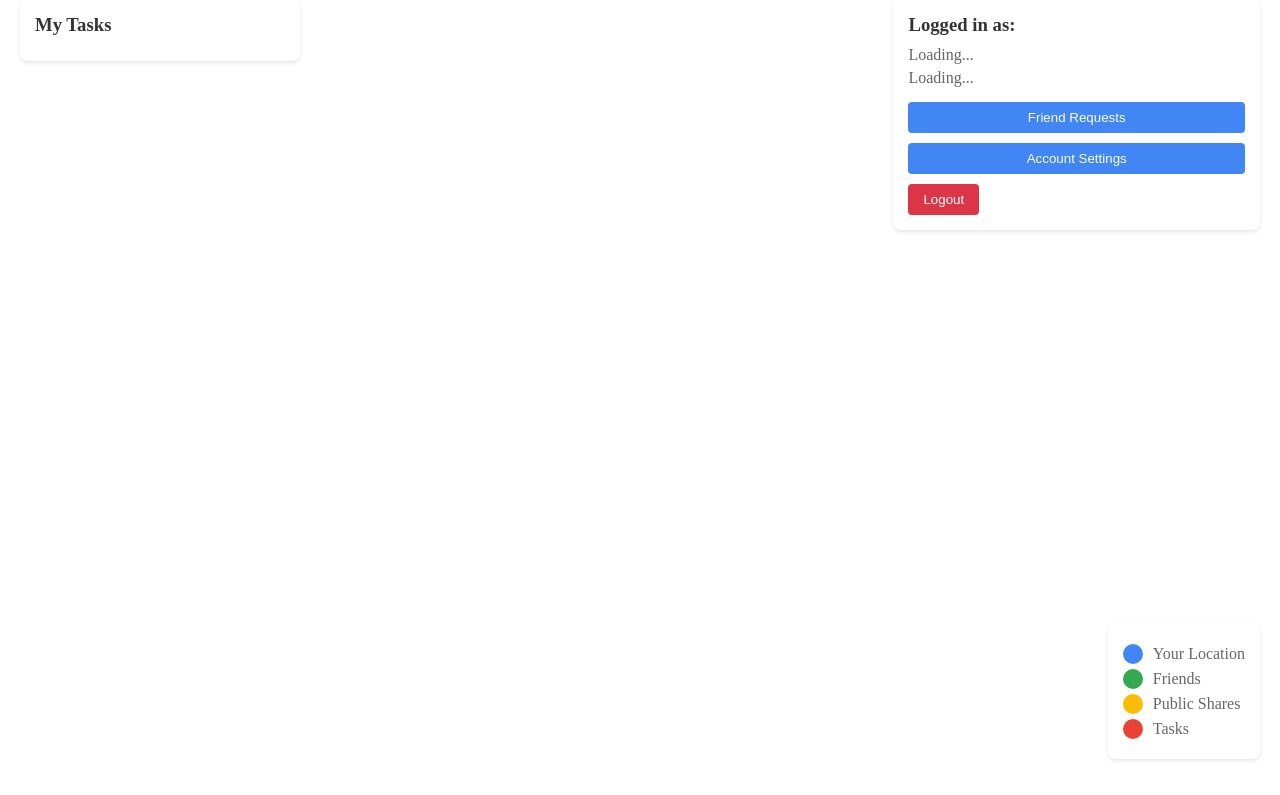
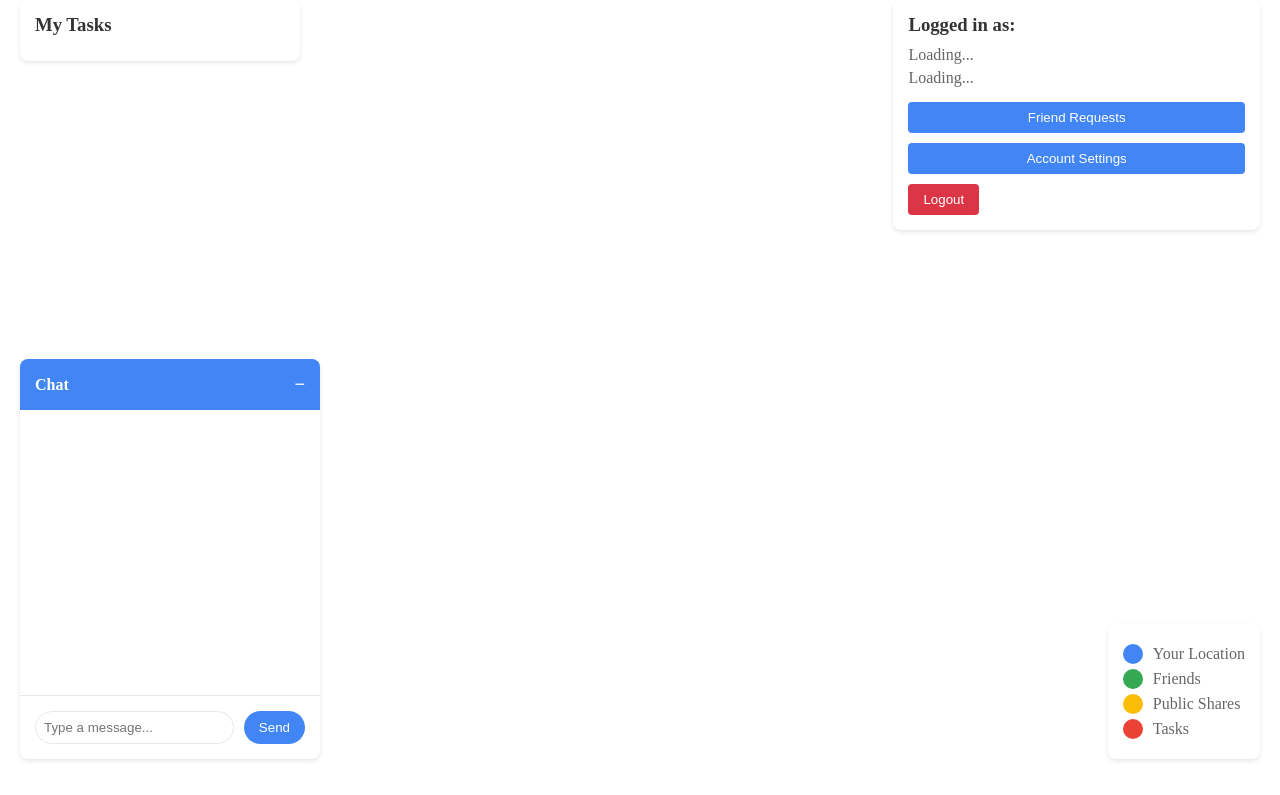
Before and after one commit to trebidav/comrade, a Django app: template comrade/comrade_core/templates/map.html in a window 1280 px wide. Shown: the part 21-816 px from the top of the page. Run offline with Django 5.2, Linux system fonts and the light colour scheme; the template is opened without the code that fills it, so the values that code supplies are empty; parts of the project's set-up code (start-up, migrations or seed data) failed here and were passed over; some libraries are stand-ins or nearby versions.

Commit message:
feat: chat on map

```diff
--- a/comrade/comrade_core/templates/map.html
+++ b/comrade/comrade_core/templates/map.html
@@ -63,6 +63,86 @@
         }
         .legend-text {
             color: #666;
+        }
+        /* Chat window styles */
+        .chat-window {
+            position: fixed;
+            left: 20px;
+            bottom: 20px;
+            width: 300px;
+            height: 400px;
+            background: white;
+            border-radius: 8px;
+            box-shadow: 0 2px 4px rgba(0, 0, 0, 0.1);
+            z-index: 1000;
+            display: flex;
+            flex-direction: column;
+        }
+        .chat-header {
+            padding: 15px;
+            background: #4285F4;
+            color: white;
+            border-radius: 8px 8px 0 0;
+            font-weight: bold;
+            display: flex;
+            justify-content: space-between;
+            align-items: center;
+        }
+        .chat-messages {
+            flex-grow: 1;
+            padding: 15px;
+            overflow-y: auto;
+            display: flex;
+            flex-direction: column;
+            gap: 10px;
+        }
+        .message {
+            padding: 8px 12px;
+            border-radius: 15px;
+            max-width: 80%;
+            word-wrap: break-word;
+        }
+        .message.sent {
+            background: #4285F4;
+            color: white;
+            align-self: flex-end;
+        }
+        .message.received {
+            background: #E8E8E8;
+            color: #333;
+            align-self: flex-start;
+        }
+        .chat-input {
+            padding: 15px;
+            border-top: 1px solid #E8E8E8;
+            display: flex;
+            gap: 10px;
+        }
+        .chat-input input {
+            flex-grow: 1;
+            padding: 8px;
+            border: 1px solid #E8E8E8;
+            border-radius: 20px;
+            outline: none;
+        }
+        .chat-input button {
+            background: #4285F4;
+            color: white;
+            border: none;
+            padding: 8px 15px;
+            border-radius: 20px;
+            cursor: pointer;
+        }
+        .chat-input button:hover {
+            background: #3367D6;
+        }
+        .minimize-button {
+            background: none;
+            border: none;
+            color: white;
+            cursor: pointer;
+            font-size: 18px;
+            padding: 0;
         }
         /* Modal styles */
         .modal {
@@ -310,6 +390,21 @@
     </style>
 </head>
 <body>
+    <!-- Chat Window -->
+    <div class="chat-window" id="chatWindow">
+        <div class="chat-header">
+            <span>Chat</span>
+            <button class="minimize-button" onclick="toggleChat()">−</button>
+        </div>
+        <div class="chat-messages" id="chatMessages">
+            <!-- Messages will be inserted here -->
+        </div>
+        <div class="chat-input">
+            <input type="text" id="messageInput" placeholder="Type a message..." onkeypress="handleKeyPress(event)">
+            <button onclick="sendMessage()">Send</button>
+        </div>
+    </div>
+
     <div id="map"></div>
     <div class="tasks-panel">
         <h3>My Tasks</h3>
@@ -486,62 +581,9 @@
                     updateFriendLocation(data);
                 } else if (data.type === 'public_location') {
                     updatePublicLocation(data);
-                } else if (data.type === 'friend_details') {
-                    // Update local user info if it's about us
-                    if (data.userId === userInfo.id) {
-                        userInfo.friends = data.friends;
-                        userInfo.skills = data.skills;
-                        localStorage.setItem('user_info', JSON.stringify(userInfo));
-
-                        // Update the user's info window content
-                        if (userMarker) {
-                            const infoWindow = new google.maps.InfoWindow({
-                                content: `
-                                    <div style="padding: 8px;">
-                                        <h3 style="margin: 0 0 8px 0; color: #333;">${userInfo.name}</h3>
-                                        <div style="margin-bottom: 8px;">
-                                            <strong style="color: #666;">Friends (${userInfo.friends?.length || 0}):</strong>
-                                            <p style="margin: 4px 0; color: #666;">
-                                                ${userInfo.friends?.map(friend => friend.name).join(', ') || 'No friends yet'}
-                                            </p>
-                                        </div>
-                                        <div>
-                                            <strong style="color: #666;">Skills:</strong>
-                                            <p style="margin: 4px 0; color: #666;">${userInfo.skills?.join(', ') || 'No skills listed'}</p>
-                                        </div>
-                                    </div>
-                                `
-                            });
-                            userMarker.addListener('click', () => {
-                                infoWindow.open(map, userMarker);
-                            });
-                        }
-                    } else {
-                        // Update friend marker info if it exists
-                        const friendMarker = friendsMarkers[data.userId];
-                        if (friendMarker) {
-                            const infoWindow = new google.maps.InfoWindow({
-                                content: `
-                                    <div style="padding: 8px;">
-                                        <h3 style="margin: 0 0 8px 0; color: #333;">${data.name}</h3>
-                                        <div style="margin-bottom: 8px;">
-                                            <strong style="color: #666;">Friends (${data.friends?.length || 0}):</strong>
-                                            <p style="margin: 4px 0; color: #666;">
-                                                ${data.friends?.map(friend => friend.name).join(', ') || 'No friends yet'}
-                                            </p>
-                                        </div>
-                                        <div>
-                                            <strong style="color: #666;">Skills:</strong>
-                                            <p style="margin: 4px 0; color: #666;">${data.skills?.join(', ') || 'No skills listed'}</p>
-                                        </div>
-                                    </div>
-                                `
-                            });
-                            friendMarker.addListener('click', () => {
-                                infoWindow.open(map, friendMarker);
-                            });
-                        }
-                    }
+                } else if (data.type === 'chat_message' && data.sender !== userInfo.name) {
+                    // Add received message to chat
+                    addMessageToChat(`${data.sender}: ${data.message}`, false);
                 } else if (data.type === 'user_offline') {
                     console.log('User went offline:', data.userId);  // Debug log
                     // Remove the user's marker based on their relationship
@@ -1990,6 +2032,63 @@
             >×</button>
         `);
 
+        // Chat functionality
+        let isChatMinimized = false;
+        const chatWindow = document.getElementById('chatWindow');
+        const chatMessages = document.getElementById('chatMessages');
+        const messageInput = document.getElementById('messageInput');
+
+        function toggleChat() {
+            isChatMinimized = !isChatMinimized;
+            if (isChatMinimized) {
+                chatWindow.style.height = '50px';
+                chatMessages.style.display = 'none';
+                document.querySelector('.chat-input').style.display = 'none';
+                document.querySelector('.minimize-button').textContent = '+';
+            } else {
+                chatWindow.style.height = '400px';
+                chatMessages.style.display = 'flex';
+                document.querySelector('.chat-input').style.display = 'flex';
+                document.querySelector('.minimize-button').textContent = '−';
+            }
+        }
+
+        function handleKeyPress(event) {
+            if (event.key === 'Enter') {
+                sendMessage();
+            }
+        }
+
+        function sendMessage() {
+            const message = messageInput.value.trim();
+            if (message) {
+                // Send message through WebSocket
+                if (ws && ws.readyState === WebSocket.OPEN) {
+                    ws.send(JSON.stringify({
+                        type: 'chat_message',
+                        message: message,
+                        sender: userInfo.name
+                    }));
+
+                    // Add message to chat window
+                    addMessageToChat(message, true);
+
+                    // Clear input
+                    messageInput.value = '';
+                } else {
+                    console.error('WebSocket is not connected');
+                }
+            }
+        }
+
+        function addMessageToChat(message, isSent) {
+            const messageElement = document.createElement('div');
+            messageElement.className = `message ${isSent ? 'sent' : 'received'}`;
+            messageElement.textContent = message;
+            chatMessages.appendChild(messageElement);
+            chatMessages.scrollTop = chatMessages.scrollHeight;
+        }
+
         // Initial WebSocket connection
         initMap();
     </script>
```
Also changed, not shown: comrade/comrade_core/consumers.py (+29 -0 lines), 1 other file.
